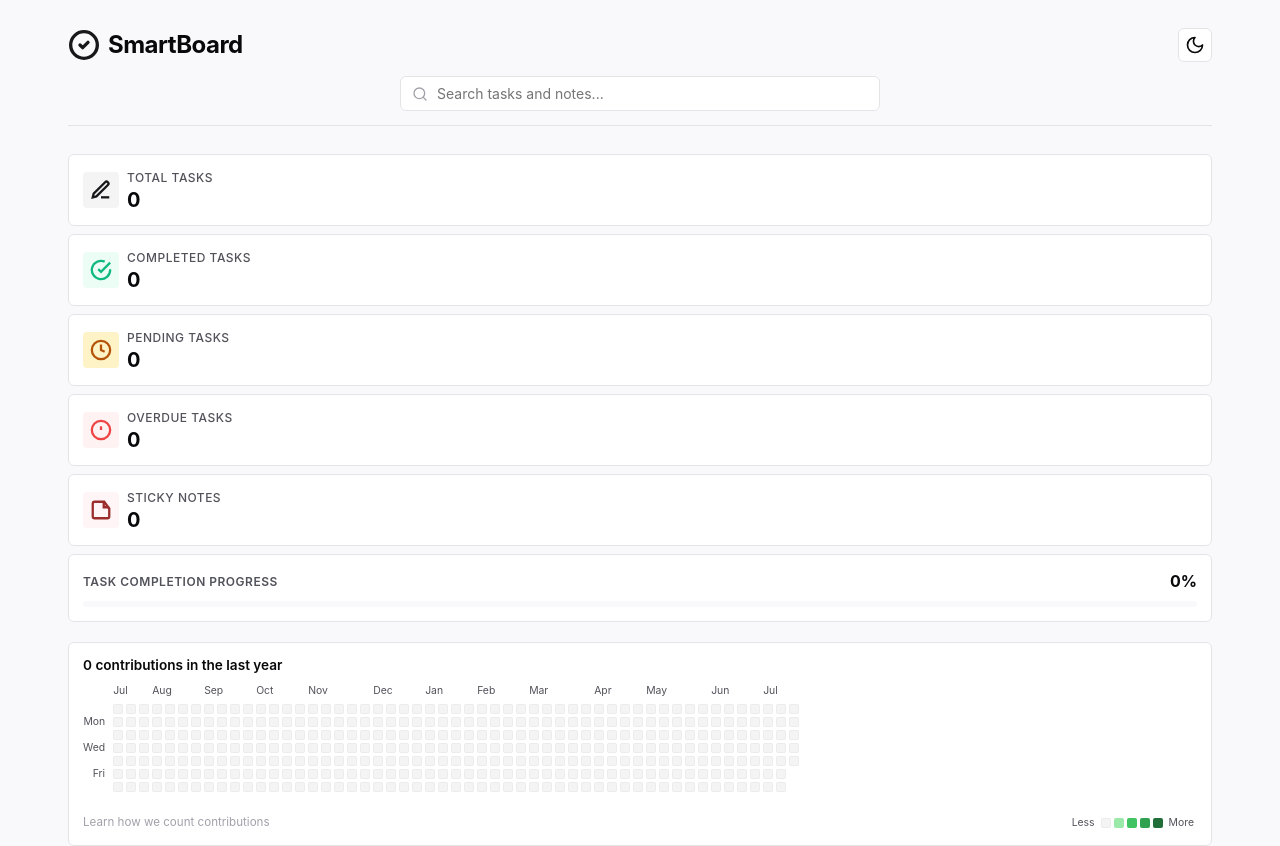
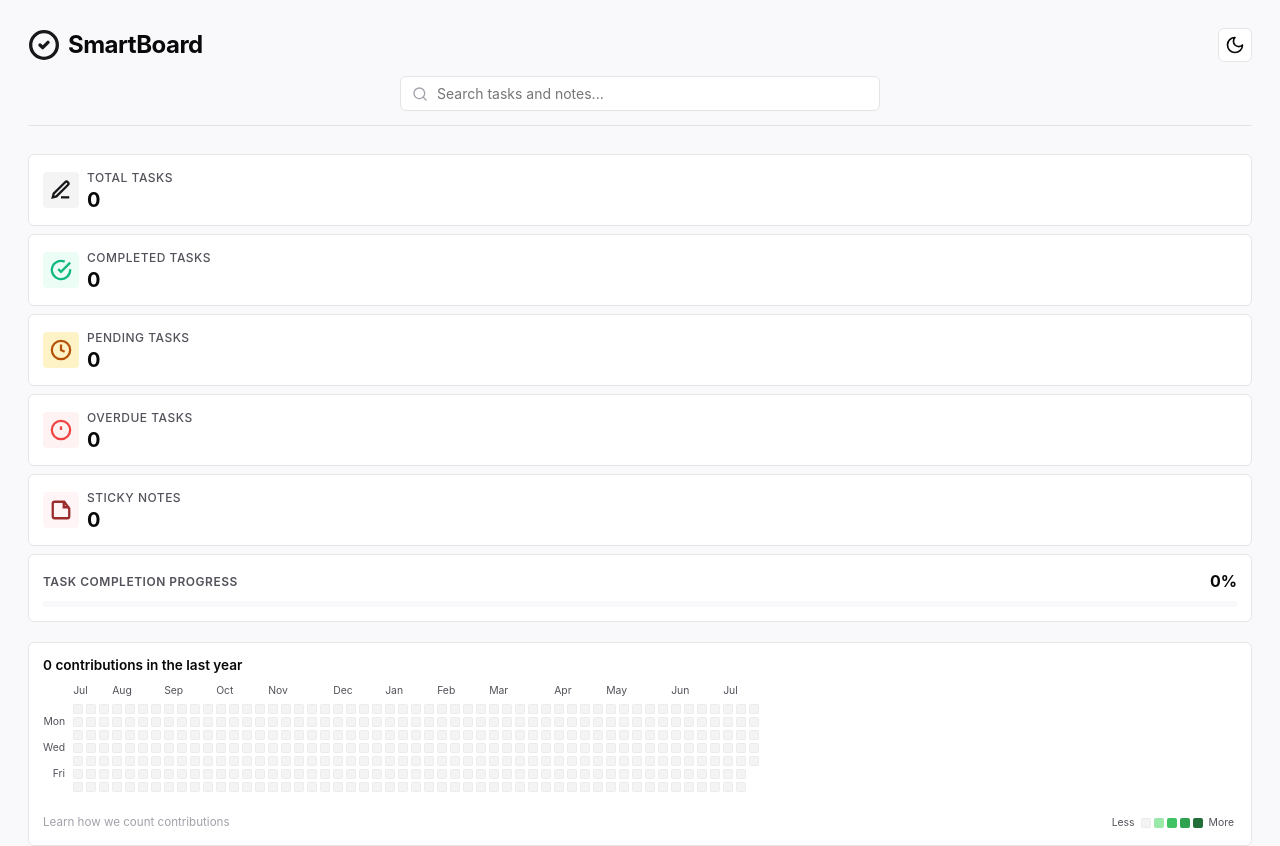
Before and after one commit to ThilakesB/smart-task2, a React (Vite) app: page / in a window 1280 px wide. Shown: the top 846 px of the page. Built offline with nearby package versions, Linux system fonts and the light colour scheme.

Commit message:
style: expand layout to full width and refine grid responsiveness

```diff
--- a/src/styles/components.css
+++ b/src/styles/components.css
@@ -1,6 +1,7 @@
 /* Layout & Structure */
 .app-container {
-  max-width: 1200px;
+  width: 100%;
+  max-width: 100%;
   margin: 0 auto;
   padding: var(--spacing-md);
   display: flex;
@@ -58,23 +59,10 @@
   gap: var(--spacing-md);
 }
 
-/* Dashboard Summary Cards Grid */
 .dashboard-summary {
   display: grid;
-  grid-template-cols: 1fr;
+  grid-template-cols: repeat(auto-fit, minmax(150px, 1fr));
   gap: var(--spacing-sm);
-}
-
-@media (min-width: 640px) {
-  .dashboard-summary {
-    grid-template-cols: repeat(2, 1fr);
-  }
-}
-
-@media (min-width: 1024px) {
-  .dashboard-summary {
-    grid-template-cols: repeat(5, 1fr); /* 5 cols on large screen to fit notes stats cleanly */
-  }
 }
 
 .summary-card {
@@ -182,7 +170,7 @@
   gap: var(--spacing-xl);
 }
 
-@media (min-width: 1024px) {
+@media (min-width: 768px) {
   .dashboard-main {
     grid-template-cols: 1.2fr 1fr; /* Clean layout balance */
     align-items: start;
```
Also changed, not shown: 1 other file (tests, documents, lock files or other folders).
